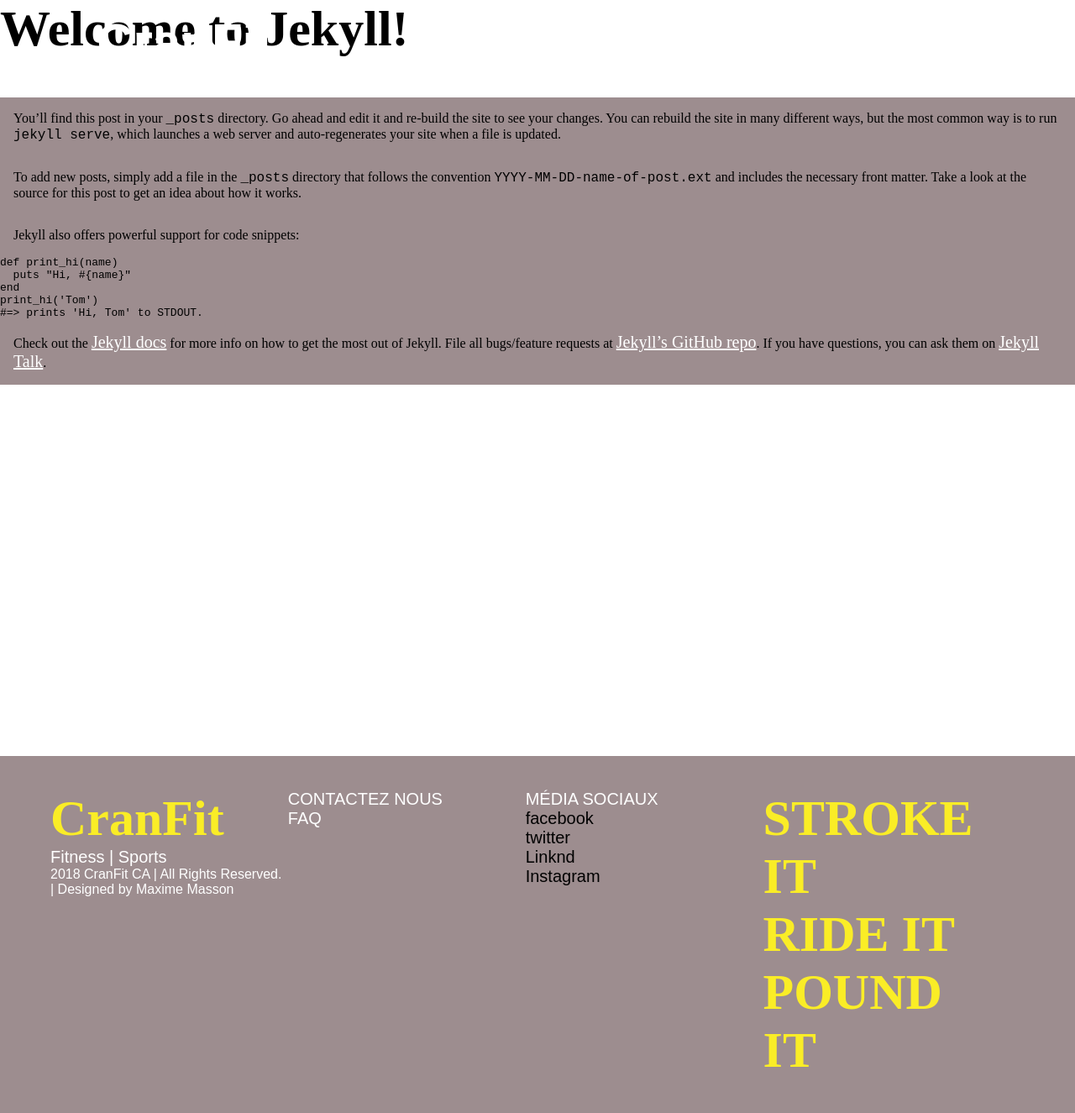
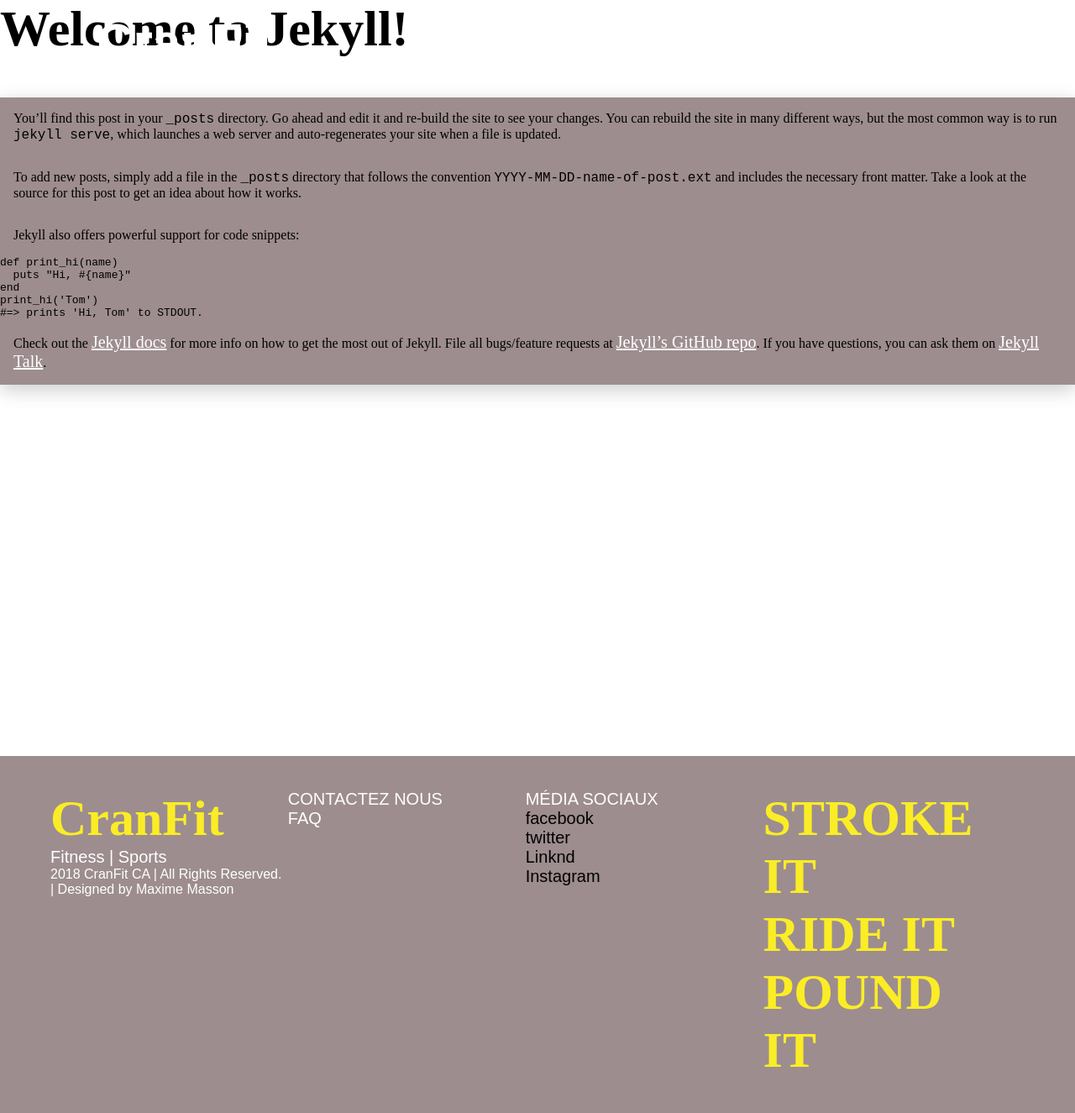
Before and after one commit to MrMasson/cranfit, a Jekyll site: the page built from _posts/2018-10-09-welcome-to-jekyll.markdown, in a window 1280 px wide. Shown: the whole page at 84% size. Built offline with Jekyll 4.4.1, drawn with Linux system fonts in a browser that asks for light colours.

Commit message:
Add box css to post-content

```diff
--- a/_sass/_articles.sass
+++ b/_sass/_articles.sass
@@ -17,6 +17,8 @@ article
     background-color: $lightbrown-color
     margin: 0
     padding: 0
+    box-radius: 40px 40px
+    box-shadow: (0px 6px 22px 0px rgba(0,0,0,0.2))
     h1
         color: black
         font-size: 84px
```
